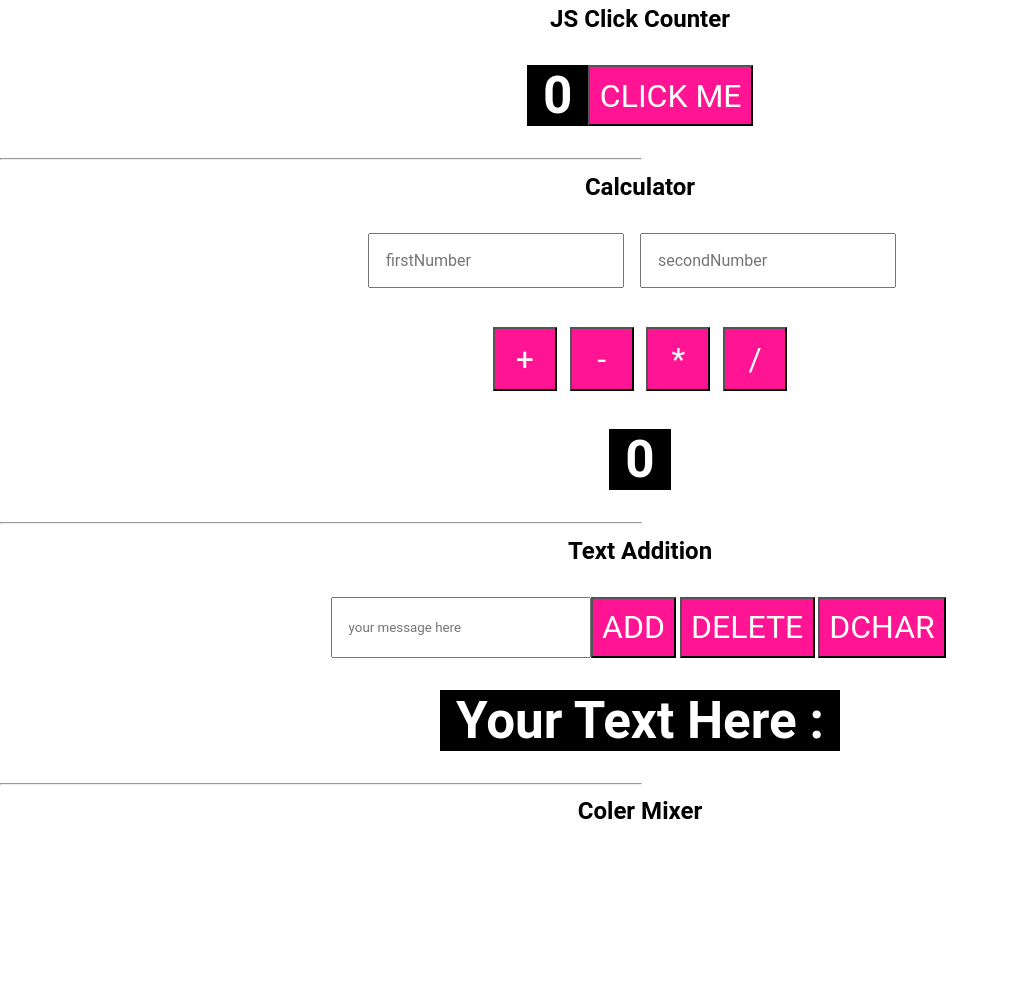
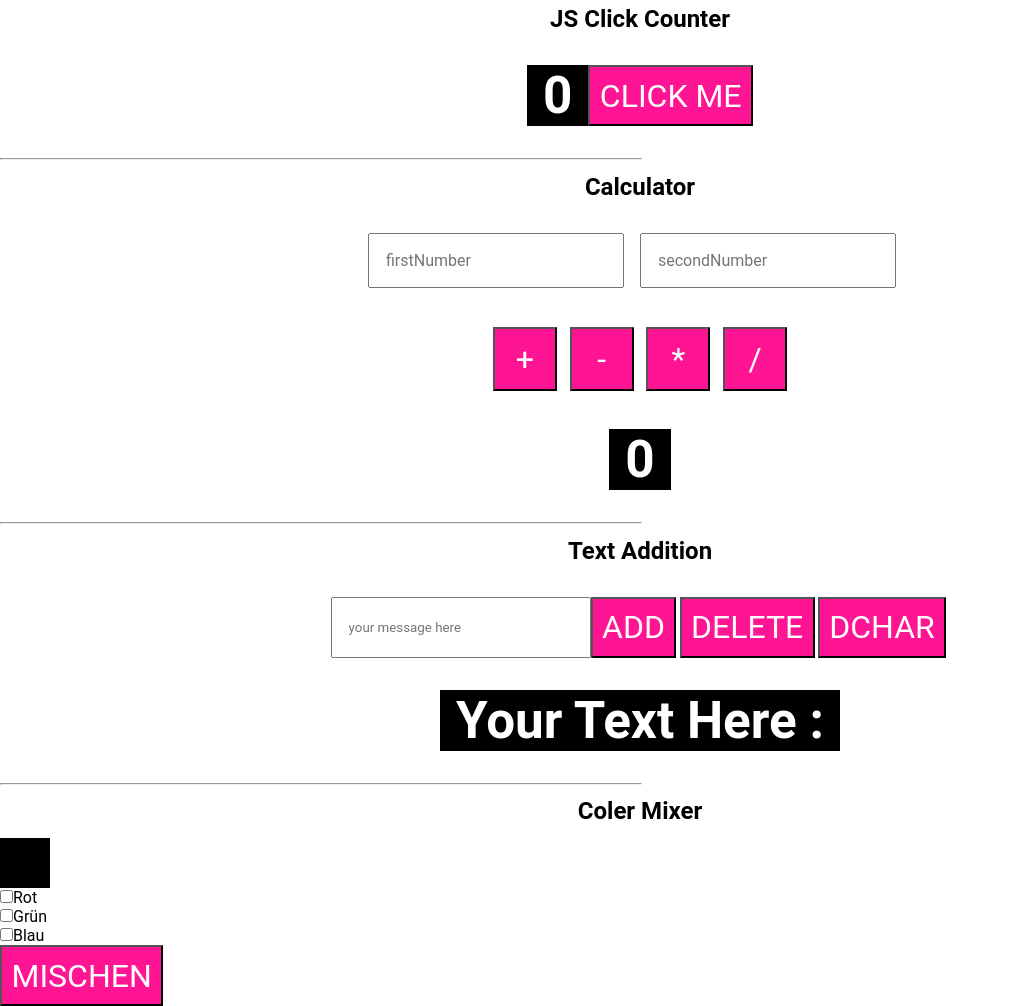
Before and after one commit to Verenasworld/VsJJAufgaben, a plain HTML site: page index.html in a window 1280 px wide. Shown: the part 73-1079 px from the top of the page, without its empty margins (0-1009 px from the left). Before the commit the page ends 911 px from the top, so only its background shows below. Drawn offline with Linux system fonts and the light colour scheme.

Commit message:
add colorMixer

```diff
--- a/index.html
+++ b/index.html
@@ -66,6 +66,25 @@
 
 <!--Task 4 FarbenMixer-->
 <h2>Coler Mixer</h2>
+<div id="mixedColor" class="border" style="width: 50px; height: 50px; background-color: black" >
+<!--    hier anzeigen -->
+</div>
+<div class="form-check">
+    <label class="form-check-label">
+        <input id="red" type="checkbox" class="form-check-input" value="">Rot
+    </label>
+</div>
+<div class="form-check">
+    <label class="form-check-label">
+        <input id="green" type="checkbox" class="form-check-input" value="">Grün
+    </label>
+</div>
+<div class="form-check">
+    <label class="form-check-label">
+        <input id="blue" type="checkbox" class="form-check-input" value="">Blau
+    </label>
+</div>
+<button onclick="mixColors()" class="btn btn-primary">Mischen</button>
 
 </body>
 </html>
```
